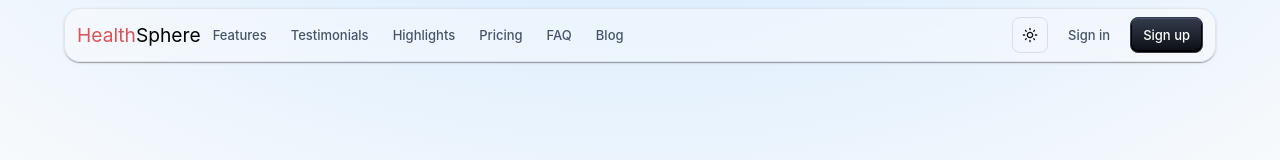
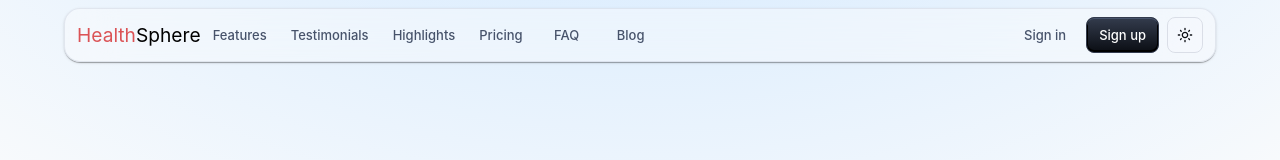
Before and after one commit to SE-WE-22-Projects/CSSE-Project, a React (Vite) app in the folder frontend/: page / in a window 1280 px wide. Shown: the top 160 px of the page. Built offline with nearby package versions, Linux system fonts and the light colour scheme; what material-ui-confirm would draw is missing.

Commit message:
User handling in main page.

```diff
--- a/frontend/src/admin/components/dashboard/UserCard.tsx
+++ b/frontend/src/admin/components/dashboard/UserCard.tsx
@@ -4,7 +4,7 @@ import { useNavigate } from 'react-router-dom';
 import { useEffect } from 'react';
 import { useUser } from '../../../components/User';
 
-const UserCard = () => {
+const UserCard = ({ small }: { small?: boolean }) => {
     const user = useUser();
     const navigate = useNavigate();
 
@@ -19,10 +19,10 @@ const UserCard = () => {
         <Stack
             direction="row"
             sx={{
-                p: 2,
+                p: small ? 0 : 2,
                 gap: 1,
                 alignItems: 'center',
-                borderTop: '1px solid',
+                borderTop: small ? 'none' : '1px solid',
                 borderColor: 'divider',
             }}
         >
@@ -30,15 +30,17 @@ const UserCard = () => {
                 sizes="small"
                 alt={user.user?.username}
                 src="/static/images/avatar/7.jpg"
-                sx={{ width: 36, height: 36 }}
+                sx={{ width: small ? 30 : 36, height: small ? 30 : 36 }}
             />
             <Box sx={{ mr: 'auto' }}>
-                <Typography variant="body2" sx={{ fontWeight: 500, lineHeight: '16px' }}>
+                <Typography variant="body2" sx={{ fontWeight: 500, lineHeight: '16px', color: 'text.primary' }}>
                     {user.user?.username}
                 </Typography>
-                <Typography variant="caption" sx={{ color: 'text.secondary' }}>
-                    {user.user?.email}
-                </Typography>
+                {small ? null :
+                    <Typography variant="caption" sx={{ color: 'text.secondary' }}>
+                        {user.user?.email}
+                    </Typography>
+                }
             </Box>
             <OptionsMenu />
         </Stack>
--- a/frontend/src/user/components/landing/AppAppBar.tsx
+++ b/frontend/src/user/components/landing/AppAppBar.tsx
@@ -1,18 +1,14 @@
-import * as React from 'react';
 import { styled, alpha } from '@mui/material/styles';
 import Box from '@mui/material/Box';
 import AppBar from '@mui/material/AppBar';
 import Toolbar from '@mui/material/Toolbar';
 import Button from '@mui/material/Button';
-import IconButton from '@mui/material/IconButton';
 import Container from '@mui/material/Container';
-import Divider from '@mui/material/Divider';
-import MenuItem from '@mui/material/MenuItem';
-import Drawer from '@mui/material/Drawer';
-import MenuIcon from '@mui/icons-material/Menu';
-import CloseRoundedIcon from '@mui/icons-material/CloseRounded';
 import SiteLogo from '../../../components/Logo';
 import ColorModeIconDropdown from '../../../theme/ColorModeIconDropdown';
+import { useUser } from '../../../components/User';
+import { useNavigate } from 'react-router-dom';
+import UserCard from '../../../admin/components/dashboard/UserCard';
 
 const StyledToolbar = styled(Toolbar)(({ theme }) => ({
   display: 'flex',
@@ -29,11 +25,8 @@ const StyledToolbar = styled(Toolbar)(({ theme }) => ({
 }));
 
 export default function AppAppBar() {
-  const [open, setOpen] = React.useState(false);
-
-  const toggleDrawer = (newOpen: boolean) => () => {
-    setOpen(newOpen);
-  };
+  const user = useUser();
+  const navigate = useNavigate();
 
   return (
     <AppBar
@@ -44,7 +37,7 @@ export default function AppAppBar() {
         <StyledToolbar variant="dense" disableGutters>
           <Box sx={{ flexGrow: 1, display: 'flex', alignItems: 'center', px: 0 }}>
             <SiteLogo />
-            <Box sx={{ display: { xs: 'none', md: 'flex' } }}>
+            <Box sx={{ display: 'flex' }}>
               <Button variant="text" color="info" size="small">
                 Features
               </Button>
@@ -57,10 +50,10 @@ export default function AppAppBar() {
               <Button variant="text" color="info" size="small">
                 Pricing
               </Button>
-              <Button variant="text" color="info" size="small" sx={{ minWidth: 0 }}>
+              <Button variant="text" color="info" size="small" >
                 FAQ
               </Button>
-              <Button variant="text" color="info" size="small" sx={{ minWidth: 0 }}>
+              <Button variant="text" color="info" size="small" >
                 Blog
               </Button>
             </Box>
@@ -72,51 +65,26 @@ export default function AppAppBar() {
               alignItems: 'center',
             }}
           >
-            <ColorModeIconDropdown />
-            <Button color="primary" variant="text" size="small">
-              Sign in
-            </Button>
-            <Button color="primary" variant="contained" size="small">
-              Sign up
-            </Button>
-          </Box>
-          <Box sx={{ display: { sm: 'flex', md: 'none' } }}>
-            <IconButton aria-label="Menu button" onClick={toggleDrawer(true)}>
-              <MenuIcon />
-            </IconButton>
-            <Drawer anchor="top" open={open} onClose={toggleDrawer(false)}>
-              <Box sx={{ p: 2, backgroundColor: 'background.default' }}>
-                <Box
-                  sx={{
-                    display: 'flex',
-                    alignItems: 'center',
-                    justifyContent: 'space-between',
-                  }}
-                >
-                  <IconButton onClick={toggleDrawer(false)}>
-                    <CloseRoundedIcon />
-                  </IconButton>
-                </Box>
-                <Divider sx={{ my: 3 }} />
-                <MenuItem>Features</MenuItem>
-                <MenuItem>Testimonials</MenuItem>
-                <MenuItem>Highlights</MenuItem>
-                <MenuItem>Pricing</MenuItem>
-                <MenuItem>FAQ</MenuItem>
-                <MenuItem>Blog</MenuItem>
-                <MenuItem>
-                  <Button color="primary" variant="contained" fullWidth>
+            {
+              user.user?.isStaff ? <Button variant="text" color="info" size="small" onClick={() => navigate("/admin")}>
+                Dashboard
+              </Button> : null
+            }
+            {
+              user.loggedIn ? <UserCard small /> :
+                <>
+                  <Button color="primary" variant="text" size="small">
+                    Sign in
+                  </Button>
+                  <Button color="primary" variant="contained" size="small">
                     Sign up
                   </Button>
-                </MenuItem>
-                <MenuItem>
-                  <Button color="primary" variant="outlined" fullWidth>
-                    Sign in
-                  </Button>
-                </MenuItem>
-              </Box>
-            </Drawer>
+                </>
+            }
+            <ColorModeIconDropdown />
+
           </Box>
+
         </StyledToolbar>
       </Container>
     </AppBar>
```
